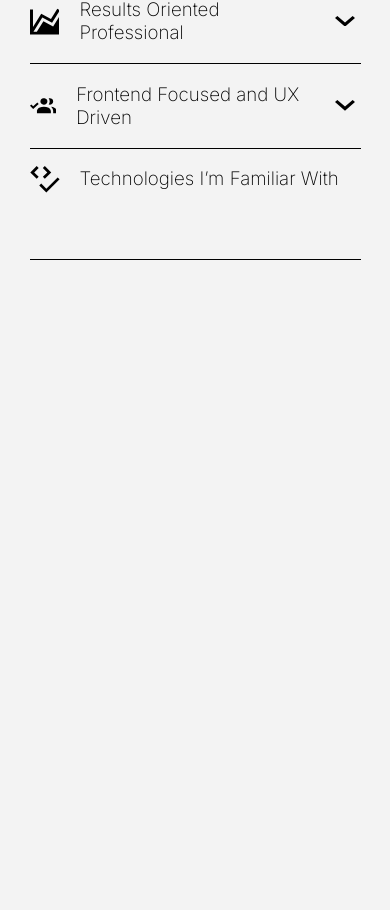
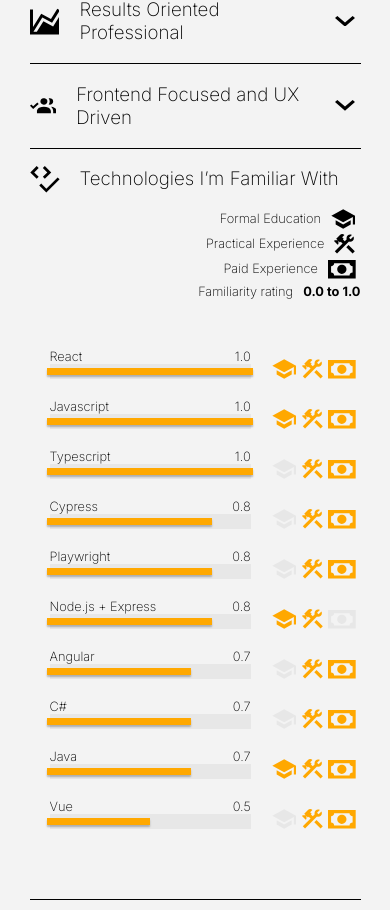
Before and after one commit to christopher-alba/personal-portfolio-v5, a React (Vite) app: page / in a window 390 px wide. Shown: the part 947-1857 px from the top of the page. Before the commit the page ends 1217 px from the top, so only its background shows below. Built offline with nearby package versions, Linux system fonts and the light colour scheme.

Commit message:
complete about section responsive

```diff
--- a/src/sections/about/components/Tech.tsx
+++ b/src/sections/about/components/Tech.tsx
@@ -1,22 +1,269 @@
-import { FC } from "react";
+import { FC, useContext } from "react";
 import SubSectionTitle from "../../../components/SubSectionTitle";
-import {
-  GradIconStyled,
-  InnerContentWrapper,
-  TextWrapper,
-  TickTechSVG,
-} from "../styled";
+import { TickTechSVG } from "../styled";
+import styled, { ThemeContext } from "styled-components";
+import { ReactComponent as GradIcon } from "../../../svg/icons/gradIcon.svg";
+import { ReactComponent as MoneyIcon } from "../../../svg/icons/moneyIcon.svg";
+import { ReactComponent as PracticalIcon } from "../../../svg/icons/practicalIcon.svg";
 
+type Technology = {
+  name: string;
+  rating: number;
+  formalEducation: boolean;
+  practicalExperience: boolean;
+  paidExperience: boolean;
+};
+
+const technologies: Technology[] = [
+  {
+    name: "React",
+    rating: 1,
+    formalEducation: true,
+    practicalExperience: true,
+    paidExperience: true,
+  },
+  {
+    name: "Angular",
+    rating: 0.7,
+    formalEducation: false,
+    practicalExperience: true,
+    paidExperience: true,
+  },
+  {
+    name: "Vue",
+    rating: 0.5,
+    formalEducation: false,
+    practicalExperience: true,
+    paidExperience: true,
+  },
+  {
+    name: "Javascript",
+    rating: 1,
+    formalEducation: true,
+    practicalExperience: true,
+    paidExperience: true,
+  },
+  {
+    name: "Typescript",
+    rating: 1,
+    formalEducation: false,
+    practicalExperience: true,
+    paidExperience: true,
+  },
+  {
+    name: "C#",
+    rating: 0.7,
+    formalEducation: false,
+    practicalExperience: true,
+    paidExperience: true,
+  },
+  {
+    name: "Java",
+    rating: 0.7,
+    formalEducation: true,
+    practicalExperience: true,
+    paidExperience: true,
+  },
+  {
+    name: "Cypress",
+    rating: 0.8,
+    formalEducation: false,
+    practicalExperience: true,
+    paidExperience: true,
+  },
+  {
+    name: "Playwright",
+    rating: 0.8,
+    formalEducation: false,
+    practicalExperience: true,
+    paidExperience: true,
+  },
+  {
+    name: "Node.js + Express",
+    rating: 0.8,
+    formalEducation: true,
+    practicalExperience: true,
+    paidExperience: false,
+  },
+];
+const MainTechWrapper = styled("div")`
+  border-bottom: 1px solid ${({ theme }) => theme.colors.secondary1};
+  padding-bottom: 50px;
+`;
+const InnerContentWrapper = styled("div")`
+  display: flex;
+  flex-wrap: wrap;
+  position: relative;
+  right: -20px;
+`;
+const GradIconSVG = styled(GradIcon)`
+  height: 20px;
+  width: auto;
+  margin-right: 5px;
+`;
+const PracticalIconSVG = styled(PracticalIcon)`
+  height: 20px;
+  width: auto;
+  margin-right: 5px;
+`;
+const MoneyIconSVG = styled(MoneyIcon)`
+  height: 20px;
+  width: auto;
+  margin-right: 5px;
+`;
+
+const InfoWrapper = styled("div")`
+  margin-bottom: 50px;
+`;
+const InfoInner = styled("div")`
+  display: flex;
+  align-items: center;
+  margin-bottom: 5px;
+  justify-content: flex-end;
+`;
+const InfoText = styled("p")`
+  margin: 0;
+  text-align: right;
+  margin-right: 10px;
+`;
 const Tech: FC = () => {
   return (
-    <>
+    <MainTechWrapper>
       <SubSectionTitle
         Icon={TickTechSVG}
         text="Technologies I’m Familiar With"
       />
-      <InnerContentWrapper></InnerContentWrapper>
-    </>
+      <InfoWrapper>
+        <InfoInner>
+          <InfoText>Formal Education</InfoText>
+          <GradIconSVG />
+        </InfoInner>
+        <InfoInner>
+          <InfoText>Practical Experience</InfoText>
+          <PracticalIconSVG />
+        </InfoInner>
+        <InfoInner>
+          <InfoText>Paid Experience</InfoText>
+          <MoneyIconSVG />
+        </InfoInner>
+        <InfoInner>
+          <InfoText>Familiarity rating</InfoText>
+          <InfoText style={{ margin: 0 }}>
+            <strong>0.0 to 1.0</strong>
+          </InfoText>
+        </InfoInner>
+      </InfoWrapper>
+      <InnerContentWrapper>
+        {technologies
+          .sort((a, b) => (a.rating > b.rating ? -1 : 1))
+          .map((technology) => {
+            return (
+              <TechBar
+                name={technology.name}
+                rating={technology.rating}
+                formalEducation={technology.formalEducation}
+                practicalExperience={technology.practicalExperience}
+                paidExperience={technology.paidExperience}
+              />
+            );
+          })}
+      </InnerContentWrapper>
+    </MainTechWrapper>
   );
 };
 
 export default Tech;
+
+const MainWrapper = styled("div")`
+  display: flex;
+  margin-bottom: 20px;
+  padding-right: 20px;
+  box-sizing: border-box;
+  width: 50%;
+  @media (max-width: 600px) {
+    width: 100%;
+  }
+`;
+const BarWrapper = styled("div")`
+  position: relative;
+  width: 80%;
+`;
+const BarTextWrapper = styled("div")`
+  display: flex;
+  justify-content: space-between;
+`;
+const BarText = styled("p")`
+  margin: 0;
+`;
+const IconsWrapper = styled("div")`
+  display: flex;
+  align-items: flex-end;
+  justify-content: space-between;
+  flex-grow: 1;
+  margin-left: 7%;
+`;
+const BarDivOuter = styled("div")`
+  background: ${({ theme }) => theme.colors.primary3};
+  width: 100%;
+  height: 15px;
+  display: flex;
+  align-items: center;
+  justify-content: left;
+`;
+const BarDivInner = styled("div")`
+  background: ${({ theme }) => theme.colors.tertiary1};
+  height: 7.5px;
+  box-shadow: 0px 2px 2px rgba(0, 0, 0, 0.25);
+  position: absolute;
+`;
+
+const TechBar: FC<Technology> = ({
+  name,
+  rating,
+  formalEducation,
+  practicalExperience,
+  paidExperience,
+}) => {
+  const theme = useContext(ThemeContext);
+  return (
+    <MainWrapper>
+      <BarWrapper>
+        <BarTextWrapper>
+          <BarText>{name}</BarText>
+          <BarText>{rating.toFixed(1)}</BarText>
+        </BarTextWrapper>
+        <BarDivOuter>
+          <BarDivInner
+            style={{
+              width: rating * 102.5 + "%",
+              left: "-1.25%",
+            }}
+          />
+        </BarDivOuter>
+      </BarWrapper>
+      <IconsWrapper>
+        <GradIconSVG
+          style={{
+            color: formalEducation
+              ? theme.colors.tertiary1
+              : theme.colors.primary3,
+          }}
+        />
+        <PracticalIconSVG
+          style={{
+            color: practicalExperience
+              ? theme.colors.tertiary1
+              : theme.colors.primary3,
+          }}
+        />
+        <MoneyIconSVG
+          style={{
+            color: paidExperience
+              ? theme.colors.tertiary1
+              : theme.colors.primary3,
+          }}
+        />
+      </IconsWrapper>
+    </MainWrapper>
+  );
+};
--- /dev/null
+++ b/src/sections/journey/index.ts
@@ -0,0 +1,2 @@
+import Journey from "./Journey";
+export default Journey;
```
Also changed, not shown: src/sections/journey/Journey.tsx (added, +11 -0 lines), src/sections/journey/styled.ts (added), src/svg/icons/moneyIcon.svg (added), src/svg/icons/practicalIcon.svg (added).
